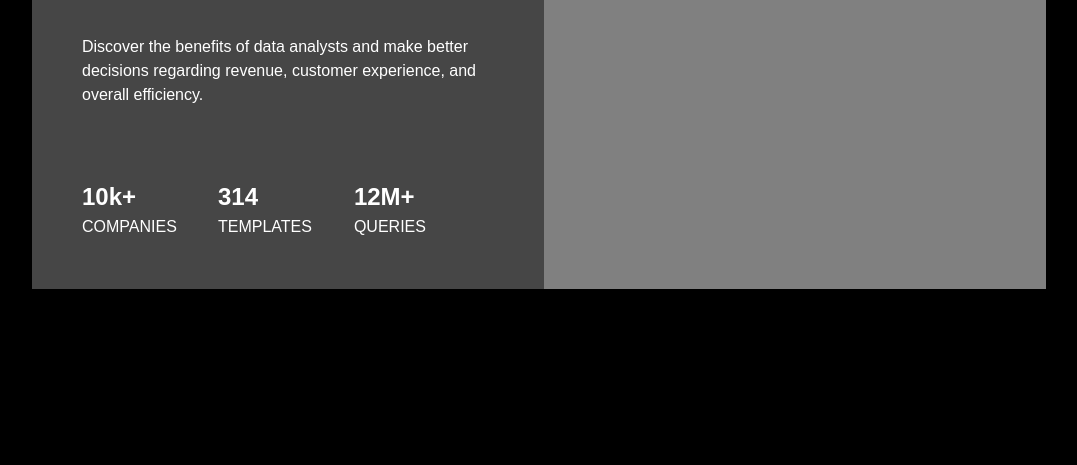
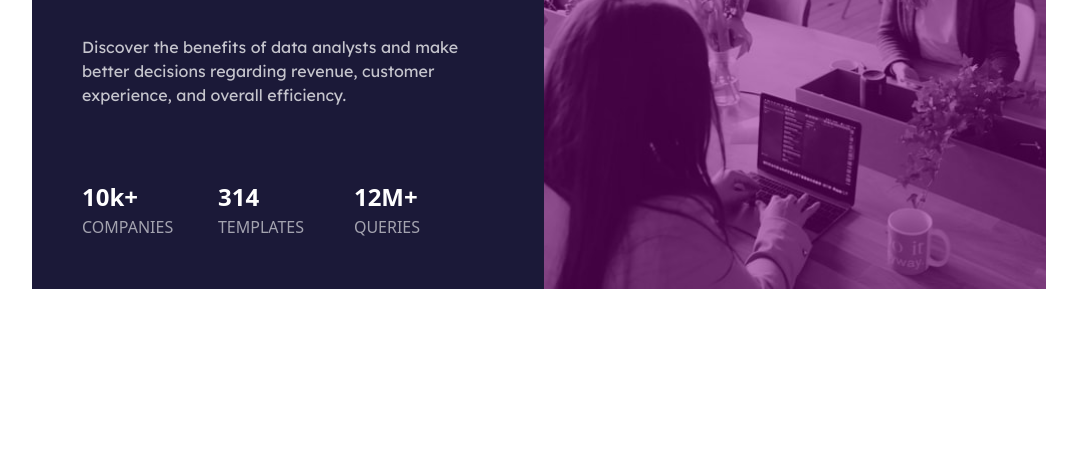
Before and after one commit to Bhawanakarn/Mentor-Challenge, a plain HTML site: page index.html in a window 1280 px wide. Shown: the part 335-800 px from the top of the page, without its empty margins (96-1173 px from the left). Drawn offline with nearby package versions, Linux system fonts and the light colour scheme.

Commit message:
workingT

```diff
--- a/style.css
+++ b/style.css
@@ -24,24 +24,19 @@ p1{
 
 
 
-
-
-
-
-
-
-
+*-------------------------------------------------*/
 
 body {
-        background-color: #000;
-        color: #FFF;
-        font-family: Arial, Helvetica, sans-serif;
+  background-color: hsl(233, 47%, 7%);
+  color: hsl(0, 0%, 100%);
+  font-family: "Inter", sans-serif;
+  font-size: 15px;
 }
 
 .containter {
   width: 100%;
   height: 100%;
-        margin:auto;
+  margin: auto;
   padding: 0;
   position: relative;
 }
@@ -72,6 +67,144 @@ body {
 
 .model-center #left {
   width: 50%;
+  background-color: hsl(244, 38%, 16%);
+}
+
+.model-center #right {
+  width: 49%;
+  background-color: hsl(244, 38%, 16%);
+  overflow: hidden;
+}
+
+.model-center #inner {
+  /* width: 39%; */
+  margin: auto;
+  padding: 50px;
+  min-height: 100px;
+}
+
+.title {
+  font-size: 32px;
+  font-weight: 700;
+  color: hsl(0, 0%, 100%);
+}
+
+.stat-text {
+  color: hsla(0, 0%, 100%, 0.75);
+  font-family: "Lexend Deca", sans-serif;
+}
+
+.stats-title {
+  font-size: 24px;
+  font-weight: 700;
+  color: hsl(0, 0%, 100%);
+}
+
+.subtitle {
+  font-size: 15px;
+  line-height: 24px;
+}
+
+.stats {
+  width: 100%;
+  display: inline-flex;
+}
+
+#first {
+  width: 33%;
+  color: hsla(0, 0%, 100%, 0.6);
+}
+
+#second {
+  width: 33%;
+  color: hsla(0, 0%, 100%, 0.6);
+}
+
+#third {
+  width: 33%;
+  color: hsla(0, 0%, 100%, 0.6);
+}
+
+/* The styling of image begins*/
+.rightbg {
+  background: url("images/image-header-desktop.jpg") top center;
+  background-size: cover;
+}
+
+.coloroverlay {
+  width: 100%;
+  height: 100%;
+  background-color: purple;
+  opacity: 0.5;
+}
+
+@media (min-width: 375px) and (max-width: 812px) {
+  .model-center {
+    display: block !important;
+    text-align: center;
+  }
+
+  #right {
+    width: 100% !important;
+  }
+
+  #left {
+    width: 100% !important;
+  }
+}
+
+/*-------------------------------------------------*/
+
+
+
+
+
+
+
+/* body {
+  background-color: hsl(233, 47%, 7%);
+  color: #fff;
+  font-family: "Inter", sans-serif;
+  display: flex;
+  align-items: center;
+  justify-content: center;
+}
+
+.containter {
+  width: 100%;
+  height: 100%;
+  margin: auto;
+  padding: 0;
+  position: relative;
+}
+
+.center {
+  position: absolute;
+  left: 50%;
+  top: 50%;
+  -webkit-transform: translate(-50%, -50%);
+  transform: translate(-50%, -50%);
+  background-color: hsl(244, 38%, 16%);
+}
+
+.vertical-center {
+  margin: 0;
+  position: absolute;
+  top: 50%;
+  -ms-transform: translateY(-50%);
+  transform: translateY(-50%);
+}
+
+.model-center {
+  width: 80%;
+  /* height: 70%; */
+/*margin: auto;
+  min-height: 100px;
+  display: inline-flex;
+}
+
+.model-center #left {
+  width: 50%;
   background-color: rgb(70, 70, 70);
 }
 
@@ -82,12 +215,17 @@ body {
 
 .model-center #inner {
   /* width: 39%; */
-        margin: auto;
+/*margin: auto;
   padding: 50px;
 }
 
 .purple-text {
-        color: rgb(211, 151, 211);
+  color: hsl(277, 64%, 61%);
+}
+
+.pgh {
+  font-family: "Lexend Deca", sans-serif;
+  font-size: 15px;
 }
 
 .title {
@@ -117,12 +255,12 @@ body {
 #second {
   width: 33%;
   /* text-align: center; */
-    }
+/*}
 
 #third {
   width: 33%;
   /* text-align: right; */
-    }
+/*}
 
 
 
```
Lines whose indentation alone changed are shown as unchanged.
